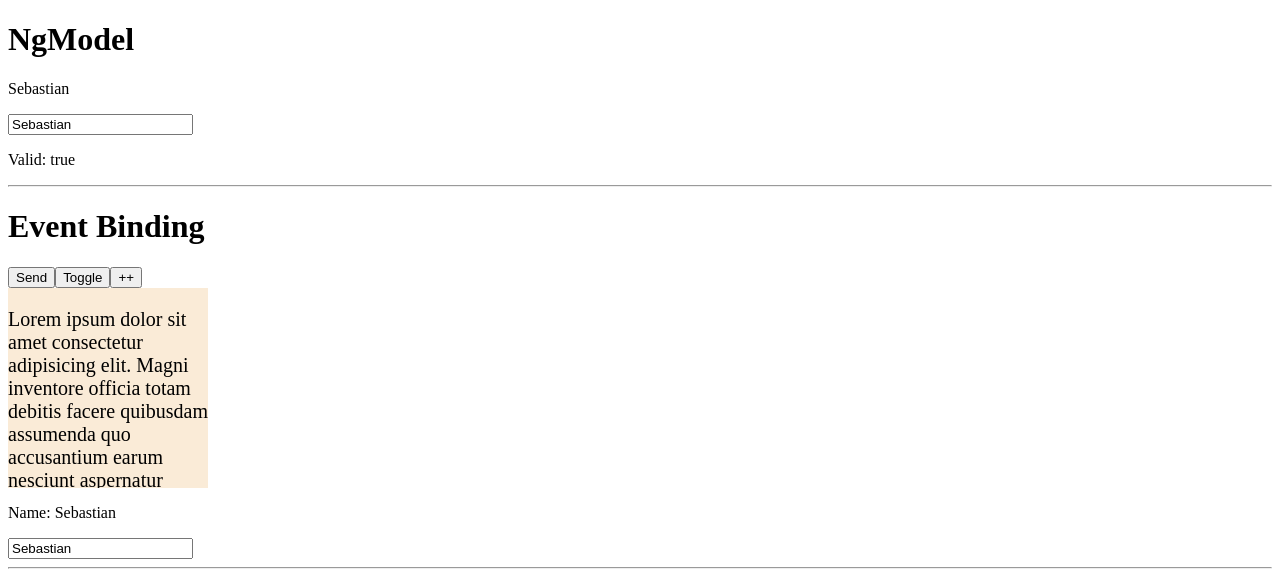
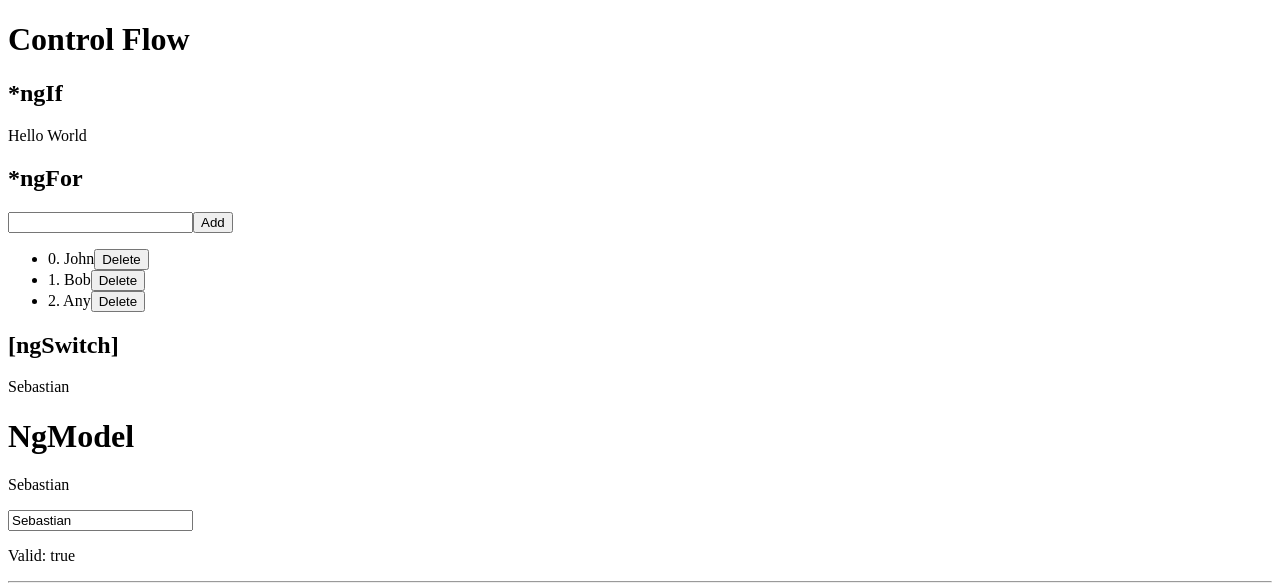
Before and after one commit to Unosquare-CoE-JavaScript/sebastian-quintero, a website built with webpack in the folder 2.1-angular-fundamentals/: page / in a window 1280 px wide. Shown: the top 587 px of the page. Built offline with nearby package versions, Linux system fonts and the light colour scheme; some packages are replaced by stand-ins of ours.

Commit message:
chore: control flow

```diff
--- a/2.1-angular-fundamentals/src/app/app.component.html
+++ b/2.1-angular-fundamentals/src/app/app.component.html
@@ -1,3 +1,41 @@
+<h1>Control Flow</h1>
+<div>
+  <section>
+    <header>
+      <h2>*ngIf</h2>
+    </header>
+    <p *ngIf="person.name === 'Sebastian'; else elseBlock">Hello World</p>
+    <ng-template #elseBlock>Test</ng-template>
+  </section>
+
+  <section>
+    <header>
+      <h2>*ngFor</h2>
+    </header>
+    <input type="text" required [(ngModel)]="newName" />
+    <button (click)="addName()">Add</button>
+    <ul>
+      <li *ngIf="nameList.length === 0">Empty</li>
+      <li *ngFor="let name of nameList; index as i">
+        <span>{{ i }}. {{ name }}</span>
+        <button (click)="deleteName(i)">Delete</button>
+      </li>
+    </ul>
+  </section>
+
+  <section>
+    <header>
+      <h2>[ngSwitch]</h2>
+    </header>
+    <div [ngSwitch]="person.name">
+      <p *ngSwitchCase="'Sebastian'">Sebastian</p>
+      <p *ngSwitchCase="'John'">John</p>
+      <p *ngSwitchCase="'Bob'">Bob</p>
+      <p *ngSwitchDefault>Default case</p>
+    </div>
+  </section>
+</div>
+
 <h1>NgModel</h1>
 <div>
   <p>{{ name }}</p>
--- a/2.1-angular-fundamentals/src/app/app.component.ts
+++ b/2.1-angular-fundamentals/src/app/app.component.ts
@@ -6,6 +6,8 @@ import { Component } from '@angular/core';
   styleUrls: ['./app.component.scss'],
 })
 export class AppComponent {
+  nameList = ['John', 'Bob', 'Any'];
+
   name = 'Sebastian';
   age = 28;
   src = 'https://www.w3schools.com/howto/img_avatar.png';
@@ -18,6 +20,8 @@ export class AppComponent {
   };
 
   disabled = false;
+
+  newName = '';
 
   toggleButton() {
     this.disabled = !this.disabled;
@@ -39,4 +43,13 @@ export class AppComponent {
     const element = event.target as HTMLInputElement;
     this.person.name = element.value;
   }
+
+  addName() {
+    this.nameList.push(this.newName);
+    this.newName = '';
+  }
+
+  deleteName(index: number) {
+    this.nameList.splice(index, 1);
+  }
 }
```
